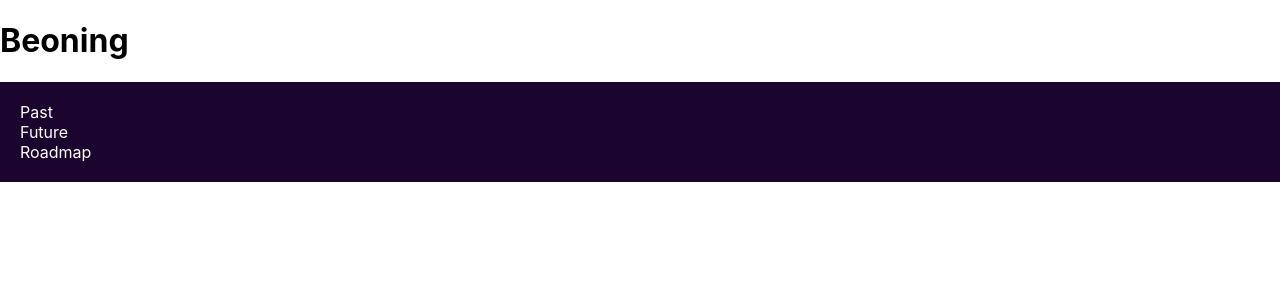
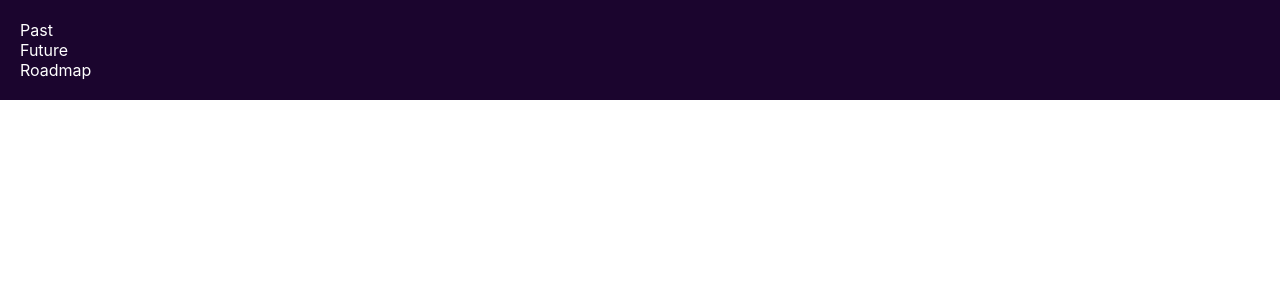
Before and after one commit to Beoning/my-project, a React (Create React App) app: page / in a window 1280 px wide. Shown: the top 300 px of the page. Built offline with nearby package versions, Linux system fonts and the light colour scheme.

Commit message:
routing main

```diff
--- a/src/App.js
+++ b/src/App.js
@@ -9,9 +9,9 @@ import Navbar from "./components/Navbar/Navbar";
 function App() {
   return (
     <div>
-      <Main />
       <Navbar />
       <div>
+        <Route path="/main" render={() => <Main />} />
         <Route path="/past" render={() => <Past />} />
         <Route path="/future" render={() => <Future />} />
         <Route path="/roadmap" render={() => <FullRoadmap />} />
```
